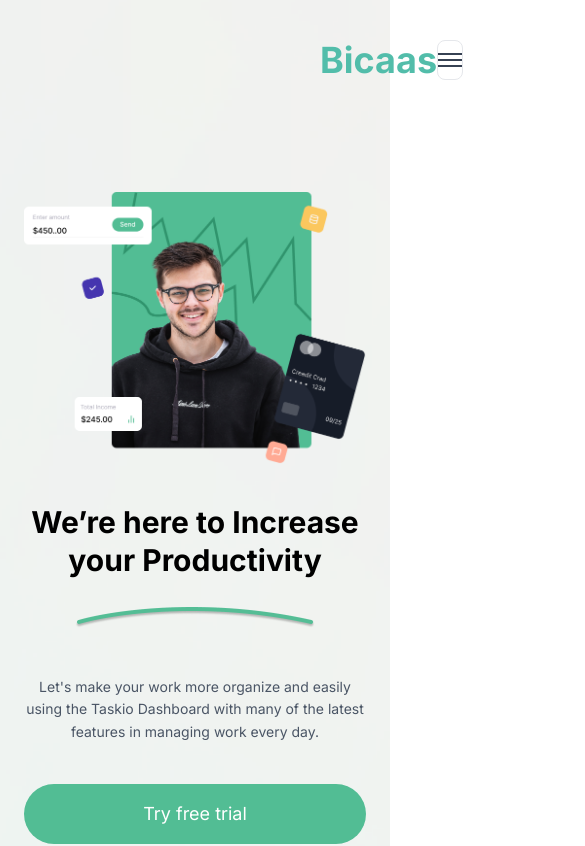
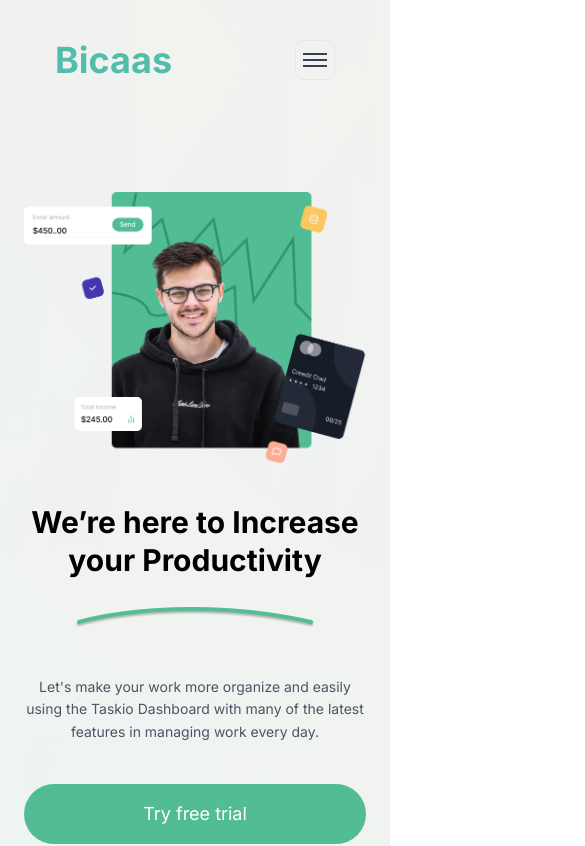
Before and after one commit to MKBob/demo-landing-page, a React app: page / in a window 390 px wide. Shown: the top 846 px of the page, 585 px wide, since content can reach past the window. Built offline with nearby package versions, Linux system fonts and the light colour scheme; the HTML template or start-up script is replaced by a standard one.

Commit message:
navbar-update

```diff
--- a/src/components/Card.jsx
+++ b/src/components/Card.jsx
@@ -47,7 +47,7 @@ const Card = () => {
         {features.map((item, index) => (
           <div key={index} className="text-center sm:text-left">
             <img src={item.img} alt={item.title} className="mx-auto sm:mx-0" />
-            <p className="py-7 text-2xl font-bold text-gray-900">
+            <p className="py-5 text-2xl font-bold text-gray-900">
               {item.title}
             </p>
             <p className="text-[#A6A6A6]">{item.desc}</p>
--- a/src/components/Navbar.jsx
+++ b/src/components/Navbar.jsx
@@ -12,12 +12,14 @@ export default function Navbar() {
   const [isMenuOpen, setIsMenuOpen] = useState(false)
 
   return (
-    <header className="">
-      <nav className="mx-auto flex max-w-[80%]  items-center justify-between px-80 py-10 md:px-0">
+    <header>
+      <nav className="mx-auto flex max-w-[80%] items-center justify-between px-4 py-10 md:px-0">
+        {/* Logo */}
         <div>
           <span className="text-4xl text-[#52BDAA] font-bold">Bicaas</span>
         </div>
 
+        {/* Mobile menu button */}
         <button
           className="inline-flex h-10 w-10 items-center justify-center rounded-lg border border-gray-200 text-gray-700 transition-colors hover:bg-gray-50 md:hidden"
           aria-label="Toggle navigation"
@@ -26,27 +28,35 @@ export default function Navbar() {
           <span className="sr-only">Open menu</span>
           <div className="flex flex-col gap-1">
             <span
-              className={`block h-0.5 w-6 bg-current transition-transform ${isMenuOpen ? 'translate-y-1.5 rotate-45' : ''}`}
+              className={`block h-0.5 w-6 bg-current transition-transform ${
+                isMenuOpen ? 'translate-y-1.5 rotate-45' : ''
+              }`}
             ></span>
-            <span className={`block h-0.5 w-6 bg-current ${isMenuOpen ? 'opacity-0' : ''}`}></span>
             <span
-              className={`block h-0.5 w-6 bg-current transition-transform ${isMenuOpen ? '-translate-y-1.5 -rotate-45' : ''}`}
+              className={`block h-0.5 w-6 bg-current ${isMenuOpen ? 'opacity-0' : ''}`}
+            ></span>
+            <span
+              className={`block h-0.5 w-6 bg-current transition-transform ${
+                isMenuOpen ? '-translate-y-1.5 -rotate-45' : ''
+              }`}
             ></span>
           </div>
         </button>
 
+        {/* Desktop nav */}
         <div className="hidden items-center gap-8 md:flex">
           <ul className="flex items-center gap-6 text-sm font-medium text-gray-400">
             {navLinks.map((link) => (
               <li key={link.label}>
-                <a className="transition-colors text-xl cursor-pointer hover:text-gray-900" href={link.href}>
+                <a className="text-xl cursor-pointer hover:text-gray-900 transition-colors" href={link.href}>
                   {link.label}
                 </a>
               </li>
             ))}
           </ul>
+
           <div className="flex items-center gap-3">
-            <button className=" px-4 py-2 text-xl rounded-2xl text-gray-500 cursor-pointer transition-colors hover:bg-[#52BD94] hover:text-white">
+            <button className="px-4 py-2 text-xl rounded-2xl text-gray-500 cursor-pointer transition-colors hover:bg-[#52BD94] hover:text-white">
               Login
             </button>
             <button className="rounded-2xl bg-[#52BD94] px-4 py-2 text-xl text-white transition-colors cursor-pointer">
@@ -56,6 +66,7 @@ export default function Navbar() {
         </div>
       </nav>
 
+      {/* Mobile menu dropdown */}
       {isMenuOpen && (
         <div className="border-t border-gray-100 bg-white md:hidden">
           <ul className="flex flex-col gap-2 px-4 py-4 text-gray-700">
@@ -67,11 +78,12 @@ export default function Navbar() {
               </li>
             ))}
           </ul>
+
           <div className="flex flex-col gap-2 px-4 pb-4">
-            <button className=" px-4 py-2 text-xl rounded-lg text-gray-700 cursor-pointer transition-colors hover:bg-[#52BDAA]">
+            <button className="px-4 py-2 text-xl rounded-lg text-gray-700 cursor-pointer hover:bg-[#52BDAA] transition-colors">
               Login
             </button>
-            <button className="rounded-lg bg-[#52BD94]  px-4 py-2 text-xl text-white transition-colors hover:bg-[#52BD94] ">
+            <button className="rounded-lg bg-[#52BD94] px-4 py-2 text-xl text-white hover:bg-[#52BD94] transition-colors">
               Sign up
             </button>
           </div>
```
